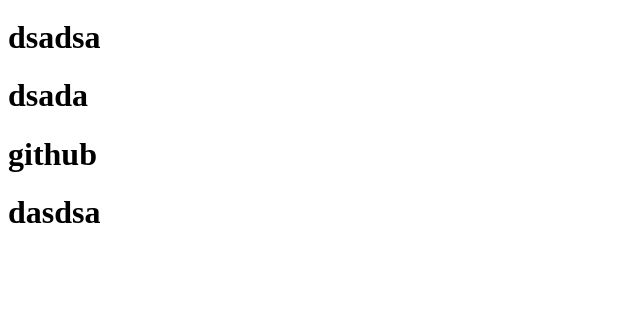
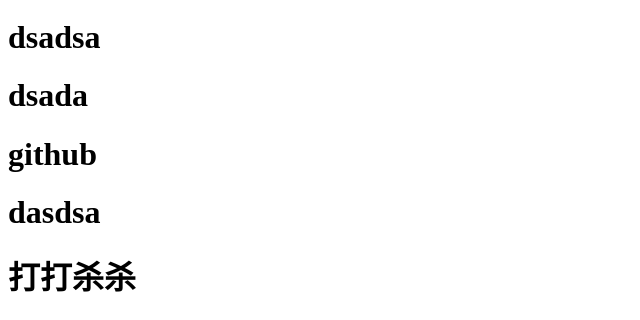
Before and after one commit to jiahaoliu-hub/code_demo, a plain HTML site: page index.html in a window 1280 px wide. Shown: the part 812-1132 px from the top of the page, without its empty margins (0-640 px from the left). Before the commit the page ends 1064 px from the top, so only its background shows below. Drawn offline with Linux system fonts and the light colour scheme.

Commit message:
第五次添加index.html

```diff
--- a/index.html
+++ b/index.html
@@ -22,5 +22,6 @@
     <h1>dsada</h1>
     <h1>github</h1>
     <h1>dasdsa</h1>
+    <h1>打打杀杀</h1>
 </body>
 </html>
```
